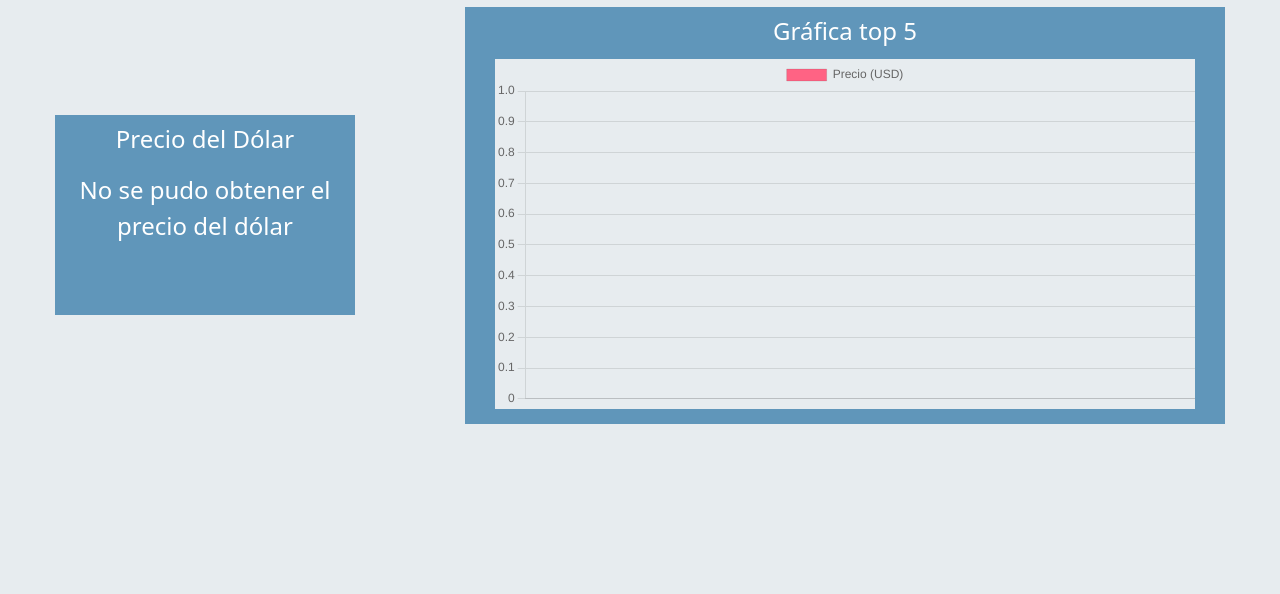
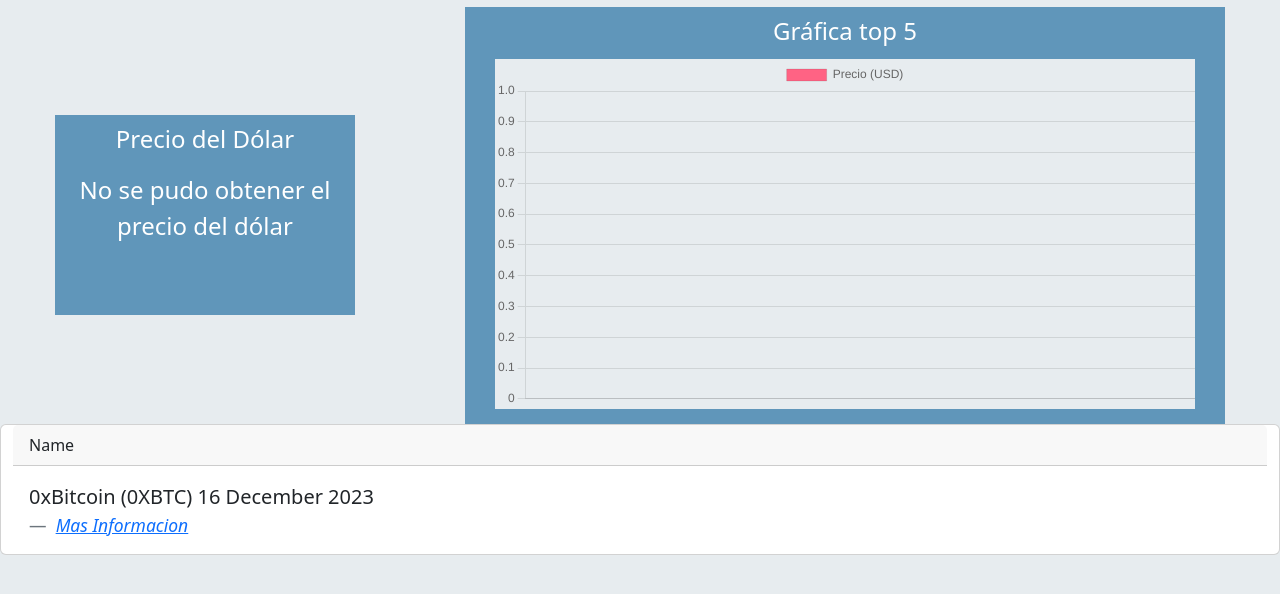
Before and after one commit to Lyerena07/PROY3-API-COINCAP--MOD2, a plain HTML site: page index.html in a window 1280 px wide. Shown: the part 102-696 px from the top of the page. Drawn offline with nearby package versions, Linux system fonts and the light colour scheme; no server answers; some icons are missing.

Commit message:
Adiccion de Cards

```diff
--- a/index.html
+++ b/index.html
@@ -38,7 +38,25 @@
                 </div>
             </section>
         </main>
+
+        <section class="row">
+            <div class="card">
+                <div class="card-header">
+                 Name
+                </div>
+                <div class="card-body">
+                  <blockquote class="blockquote mb-0">
+                    <p>0xBitcoin (0XBTC)
+                        16 December 2023</p>
+                    <footer class="blockquote-footer">
+                         <cite title="Source Title"><a href="https://blockchain.info/">Mas Informacion</a></cite></footer>
+                  </blockquote>
+                </div>
+              </div>
+        </section>
     </div>
+
+
 
     <script src="https://unpkg.com/boxicons@2.1.4/dist/boxicons.js"></script>
     <script src="https://cdn.jsdelivr.net/npm/bootstrap@5.3.2/dist/js/bootstrap.bundle.min.js" integrity="sha384-C6RzsynM9kWDrMNeT87bh95OGNyZPhcTNXj1NW7RuBCsyN/o0jlpcV8Qyq46cDfL" crossorigin="anonymous"></script>
```
